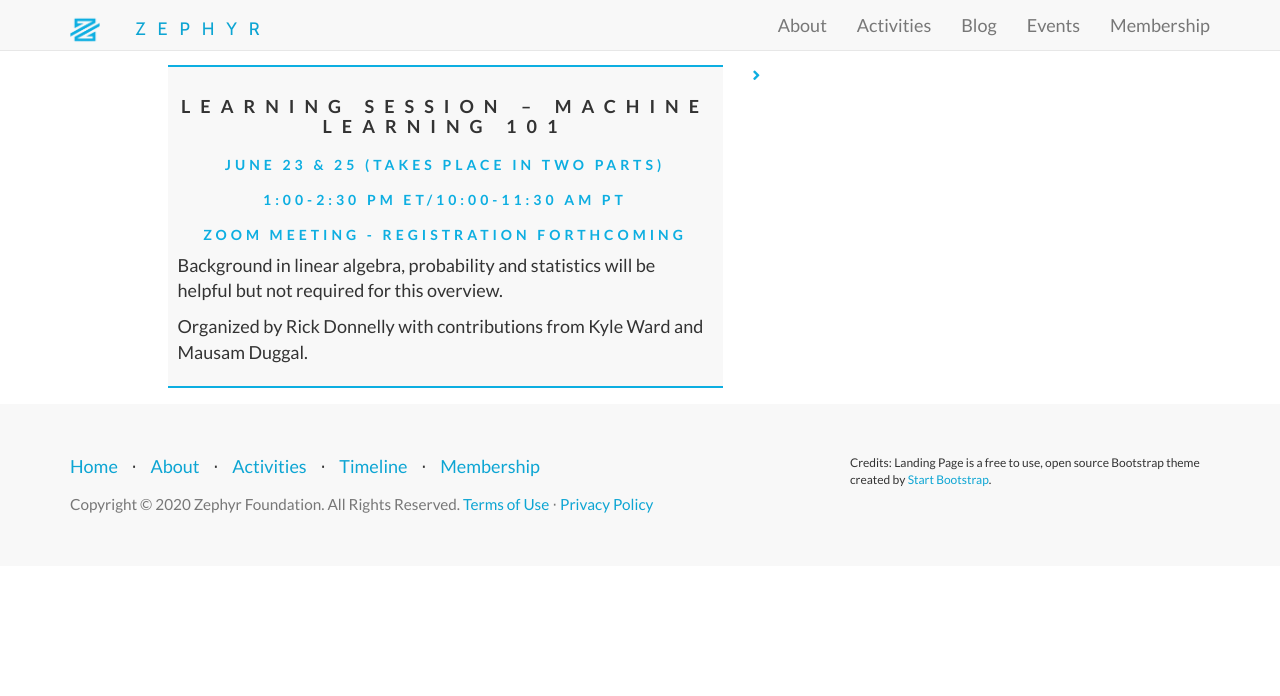
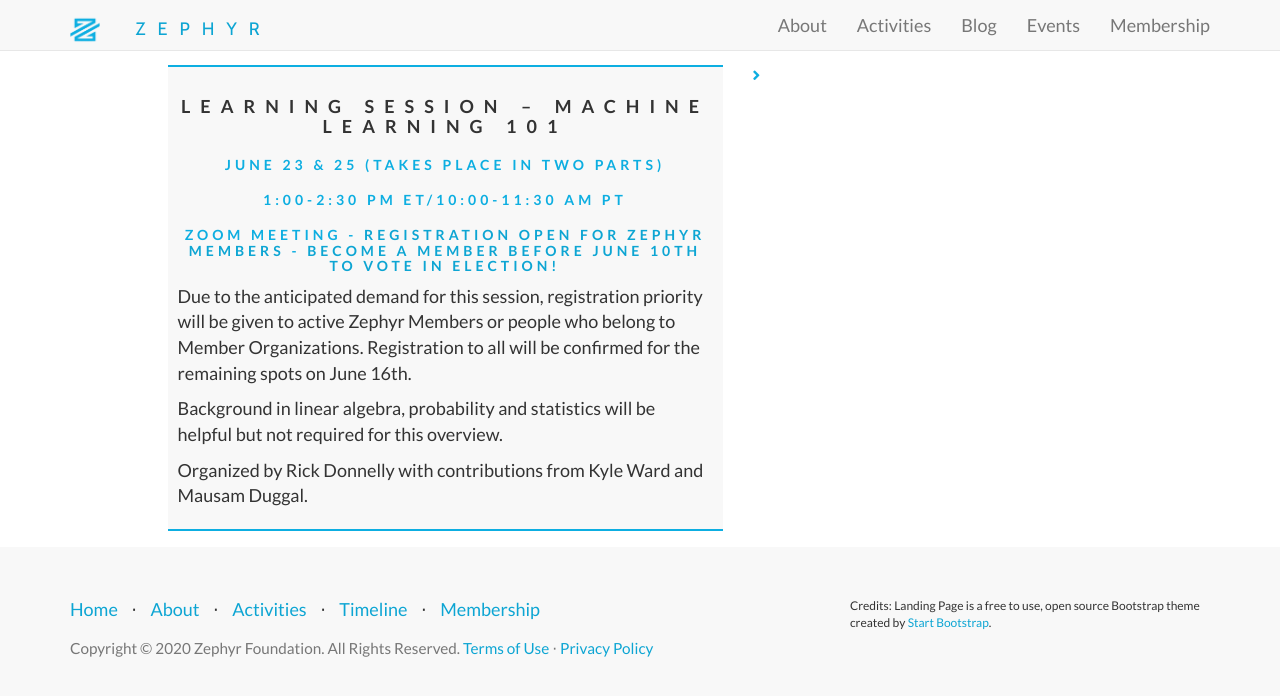
Before and after one commit to ZephyrTransport/zephyr-website, a Jekyll site: the page built from _events/2020-june-learning-machine-learning-101.md, in a window 1280 px wide. Shown: the top 696 px of the page. Built offline with Jekyll 4.4.1, drawn with Linux system fonts in a browser that asks for light colours; nearby versions of some CDN libraries.

Commit message:
open registration for machine learning

```diff
--- a/_events/2020-june-learning-machine-learning-101.md
+++ b/_events/2020-june-learning-machine-learning-101.md
@@ -5,8 +5,9 @@ title: Learning Session – Machine Learning 101
 type: Learning Session
 day: June 23 & 25 (takes place in two parts)
 time: 1:00-2:30 PM ET/10:00-11:30 AM PT
-place: Zoom Meeting - Registration forthcoming
+place: Zoom Meeting - <a href="https://zoom.us/meeting/register/tJwoceCsrDwiHtypgW33nRJcqpozPbAkGy8t">Registration open for Zephyr Members</a> - <a href="https://zephyrtransport.org/membership">Become a member before June 10th to vote in election!</a>
 additional-msg:
-summary: "<p>Background in linear algebra, probability and statistics will be helpful but not required for this overview.<p>Organized by Rick Donnelly with contributions from Kyle Ward and Mausam Duggal.
+summary: "<p>Due to the anticipated demand for this session, registration priority will be given to active Zephyr Members or people who belong to Member Organizations.  Registration to all will be confirmed for the remaining spots on June 16th.
+<p>Background in linear algebra, probability and statistics will be helpful but not required for this overview.<p>Organized by Rick Donnelly with contributions from Kyle Ward and Mausam Duggal.
 "
 ---
--- a/index.html
+++ b/index.html
@@ -464,7 +464,7 @@ subTitle: Advancing Travel Analysis to Improve Society
 
 			<div class="col-sm-4" id="Summer 2020">
 				<h3><i class="fa fa-angle-right" style="color:#{{ site.highlight-color }}" aria-hidden="true"></i>Summer 2020</h3>
-				<p><b>June 23 & 25 Time 1:00-2:30 PM ET/10:00-11:30 AM PT</b>: <a href='{{ site.baseurl }}/events/2020-june-learning-machine-learning-101'>Learning Session: Machine Learning 101.</a> (Zoom Meeting – Registration Forthcoming)
+				<p><b>June 23 & 25 Time 1:00-2:30 PM ET/10:00-11:30 AM PT</b>: <a href='{{ site.baseurl }}/events/2020-june-learning-machine-learning-101'>Learning Session: Machine Learning 101.</a> (Zoom Meeting – <a href="https://zoom.us/meeting/register/tJwoceCsrDwiHtypgW33nRJcqpozPbAkGy8t">Registration open for Zephyr Members</a>)
 				<p><b>July (Date/Time TBD)</b>: <a href='{{ site.baseurl }}/events/2020-july-activitysim'>Learning Session: Introduction to ActivitySim.</a> (Zoom Meeting – Registration Forthcoming)
 				<p><b>July (Date/Time TBD)</b>: <a href='{{ site.baseurl }}/events/2020-july-networks'>Learning Session: Network Development Tools and Tricks.</a> (Zoom Meeting – Registration Forthcoming)
 				<p><b>Week of August 17th (Date/Time TBD)</b>: <a href='{{ site.baseurl }}/events/2020-august-panel-behavior-dynamics'>Panel on Behavior Dynamics.</a> (Zoom Meeting – Registration Forthcoming)
```
